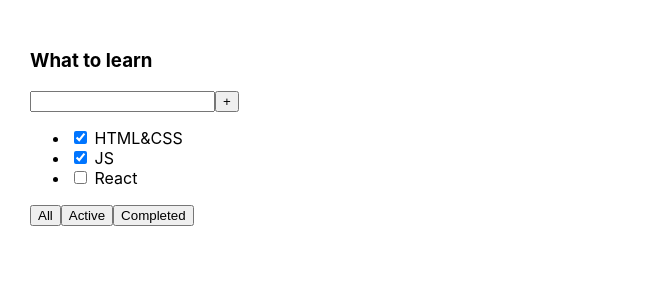
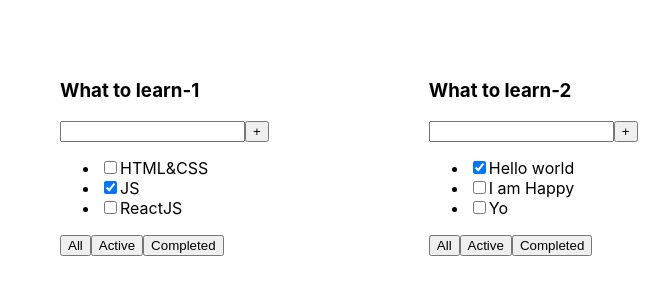
Before and after one commit to WENVile/todolist-ts, a React (Create React App) app: page / in a window 1280 px wide. Shown: the top 300 px of the page, without its empty margins (0-671 px from the left). Built offline with nearby package versions, Linux system fonts and the light colour scheme.

Commit message:
1 lesson add map

```diff
--- a/src/App.tsx
+++ b/src/App.tsx
@@ -1,28 +1,31 @@
 import React from 'react';
+
 import './App.css';
+import Todolist from "./Todolist";
+
 
 function App() {
+
+    const title1 = "What to learn-1";
+    const title2 = "What to learn-2";
+
+    const tasks1 = [
+        { id: 1, title: "HTML&CSS", isDone: false },
+        { id: 2, title: "JS", isDone: true },
+        { id: 3, title: "ReactJS", isDone: false }
+    ]
+    const tasks2 = [
+        { id: 1, title: "Hello world", isDone: true },
+        { id: 2, title: "I am Happy", isDone: false },
+        { id: 3, title: "Yo", isDone: false }
+    ]
+
     return (
-        <div className="App">
-            <div>
-                <h3>What to learn</h3>
-                <div>
-                    <input/>
-                    <button>+</button>
-                </div>
-                <ul>
-                    <li><input type="checkbox" checked={true}/> <span>HTML&CSS</span></li>
-                    <li><input type="checkbox" checked={true}/> <span>JS</span></li>
-                    <li><input type="checkbox" checked={false}/> <span>React</span></li>
-                </ul>
-                <div>
-                    <button>All</button>
-                    <button>Active</button>
-                    <button>Completed</button>
-                </div>
-            </div>
+        <div className='App'>
+            <Todolist title={title1} tasks={tasks1}/>
+            <Todolist title={title2} tasks={tasks2} />
         </div>
-    );
+    )
 }
 
 export default App;
--- /dev/null
+++ b/src/Todolist.tsx
@@ -0,0 +1,37 @@
+import React from 'react';
+
+type PropsType = {
+    title: string;
+    tasks: TasksType[];
+}
+
+type TasksType = {
+    id: number;
+    title: string;
+    isDone: boolean;
+}
+function Todolist (props: PropsType) {
+    return (
+        <div className="App">
+            <div>
+                <h3>{props.title}</h3>
+                <div>
+                    <input/>
+                    <button>+</button>
+                </div>
+                <ul>
+                    {props.tasks.map((el) => {
+                        return <li key={el.id}><input type="checkbox" checked={el.isDone}/><span>{el.title}</span></li>
+                    })}
+                </ul>
+                <div>
+                    <button>All</button>
+                    <button>Active</button>
+                    <button>Completed</button>
+                </div>
+            </div>
+        </div>
+    );
+}
+
+export default Todolist;
```
Also changed, not shown: src/index.tsx (+4 -4 lines), 1 other file (tests, documents, lock files or other folders).
